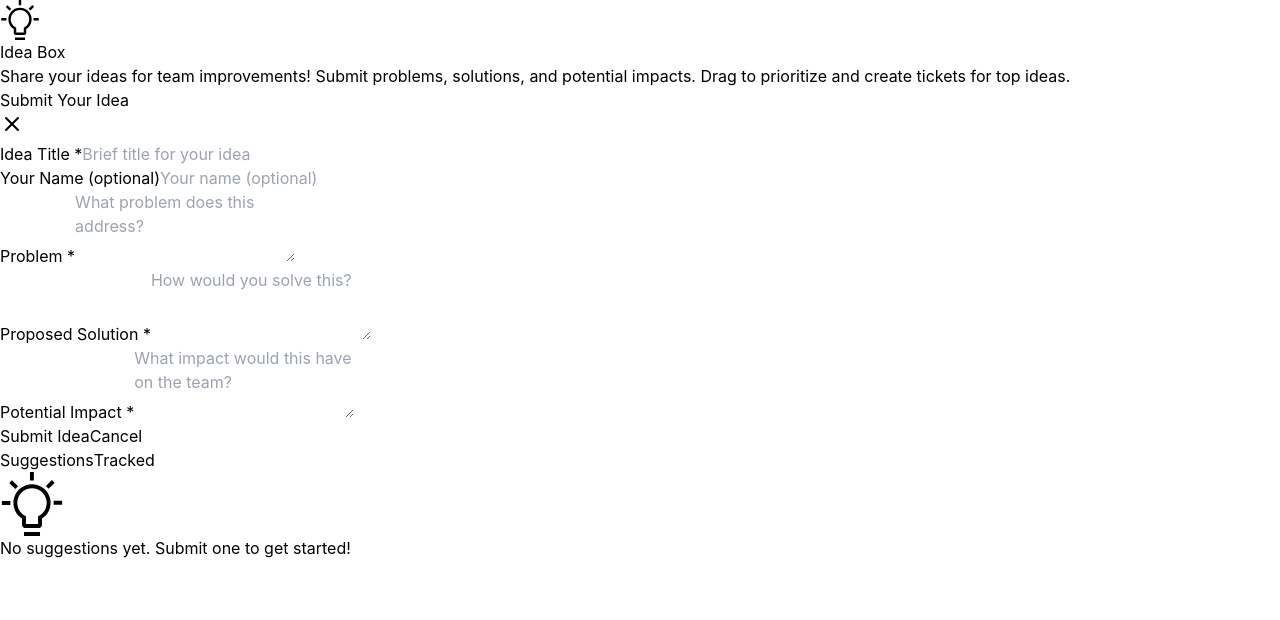
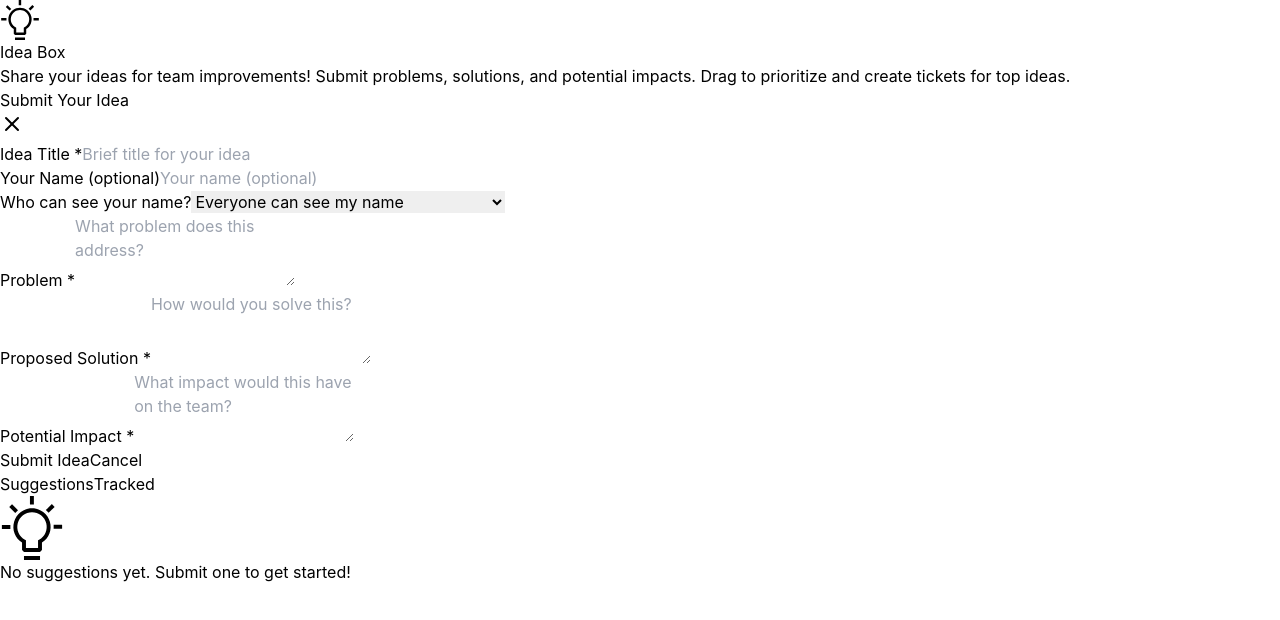
Before and after one commit to czhengjuarez/idea-box, a React (Vite) app: page / in a window 1280 px wide. Both pictures are taken after a click on the button "Submit New Idea". Shown: the top 620 px of the page. Built offline with nearby package versions, Linux system fonts and the light colour scheme.

Commit message:
Add name visibility options (Everyone, PXLT only, Ops only, Anonymous)

```diff
--- a/src/App.jsx
+++ b/src/App.jsx
@@ -32,6 +32,26 @@ function LightbulbIcon({ size = 20, className = '' }) {
       </defs>
     </svg>
   )
+}
+
+// Helper function to get display name based on visibility settings
+function getDisplayName(idea) {
+  if (!idea.submittedBy) return null
+
+  const visibility = idea.nameVisibility || 'everyone'
+
+  switch (visibility) {
+    case 'everyone':
+      return idea.submittedBy
+    case 'pxlt':
+      return `${idea.submittedBy} (visible to PXLT only)`
+    case 'ops':
+      return `${idea.submittedBy} (visible to Ops only)`
+    case 'anonymous':
+      return null
+    default:
+      return idea.submittedBy
+  }
 }
 
 // Sortable Idea Card Component
@@ -103,9 +123,9 @@ function SortableIdeaCard({ idea, onDelete, onCreateTicket, onEdit, onVote }) {
         <div className="flex flex-col gap-3">
           <h3 className="font-semibold text-lg text-gray-800">{idea.title}</h3>
 
-          {idea.submittedBy && (
+          {getDisplayName(idea) && (
             <p className="text-sm text-gray-600">
-              <span className="font-medium">Submitted by:</span> {idea.submittedBy}
+              <span className="font-medium">Submitted by:</span> {getDisplayName(idea)}
             </p>
           )}
 
@@ -170,6 +190,7 @@ function App() {
   const [formData, setFormData] = useState({
     title: '',
     submittedBy: '',
+    nameVisibility: 'everyone', // 'everyone', 'pxlt', 'ops', 'anonymous'
     problem: '',
     solution: '',
     impact: '',
@@ -252,6 +273,7 @@ function App() {
     setFormData({
       title: '',
       submittedBy: '',
+      nameVisibility: 'everyone',
       problem: '',
       solution: '',
       impact: '',
@@ -275,6 +297,7 @@ function App() {
       setFormData({
         title: ideaToEdit.title,
         submittedBy: ideaToEdit.submittedBy,
+        nameVisibility: ideaToEdit.nameVisibility || 'everyone',
         problem: ideaToEdit.problem,
         solution: ideaToEdit.solution,
         impact: ideaToEdit.impact,
@@ -333,6 +356,7 @@ function App() {
                   setFormData({
                     title: '',
                     submittedBy: '',
+                    nameVisibility: 'everyone',
                     problem: '',
                     solution: '',
                     impact: '',
@@ -372,6 +396,23 @@ function App() {
                   className="w-full px-3 py-2 border border-gray-300 rounded-md focus:outline-none focus:ring-2 focus:ring-blue-500"
                   placeholder="Your name (optional)"
                 />
+
+                <div className="mt-2">
+                  <label className="block text-xs font-medium text-gray-600 mb-1">
+                    Who can see your name?
+                  </label>
+                  <select
+                    name="nameVisibility"
+                    value={formData.nameVisibility}
+                    onChange={handleInputChange}
+                    className="w-full px-3 py-2 border border-gray-300 rounded-md focus:outline-none focus:ring-2 focus:ring-blue-500 text-sm"
+                  >
+                    <option value="everyone">Everyone can see my name</option>
+                    <option value="pxlt">Only PXLT can see my name</option>
+                    <option value="ops">Only Ops can see my name</option>
+                    <option value="anonymous">Submit anonymously (no name shown)</option>
+                  </select>
+                </div>
               </div>
 
               <div>
```
